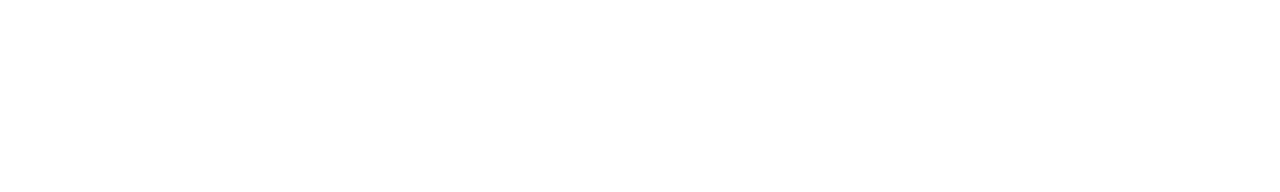
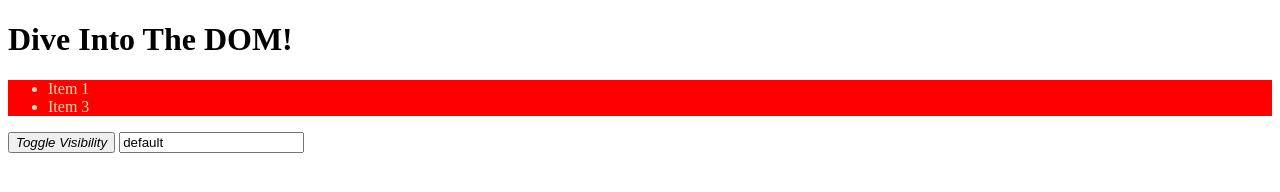
Before and after one commit to jaywes222/JS, a plain HTML site: page DOM_Interaction/index.html in a window 1280 px wide. Drawn offline with Linux system fonts and the light colour scheme.

Commit message:
Selecting & Styling DOM Elements

```diff
--- a/DOM_Interaction/app.js
+++ b/DOM_Interaction/app.js
@@ -0,0 +1,13 @@
+const section = document.querySelector('section');
+const button = document.querySelector('button');
+
+section.className = 'red-bg';
+
+button.addEventListener('click', () => {
+    // if (section === 'red-bg visible') {
+    //     section.className = 'red-bg invisible'
+    // } else {
+    //     section.className = 'red-bg visible'
+    // }
+    section.classList.toggle('invisible');
+})
--- a/DOM_Interaction/index.html
+++ b/DOM_Interaction/index.html
@@ -5,9 +5,35 @@
   <meta name="viewport" content="width=device-width, initial-scale=1.0">
   <meta http-equiv="X-UA-Compatible" content="ie=edge">
   <title>DOM Interaction</title>
+  <style>
+    .red-bg{
+      background-color: red;
+      color: wheat;
+    }
+
+    .visible {
+      display: block;
+    }
+
+    .invisible {
+      display: none;
+    }
+  </style>
   <script src="app.js" defer></script>
 </head>
 <body>
-
+  <header>
+    <h1 id="main-title">Dive Into The DOM!</h1>
+  </header>
+  <section class="red-bg visible">
+    <ul>
+      <li class="list-item">Item 1</li>
+      <li class="list-item">Item 3</li>
+    </ul>
+  </section>
+  <button>
+    <em>Toggle Visibility</em>
+  </button>
+  <input type="text" value="default">
 </body>
 </html>
```
